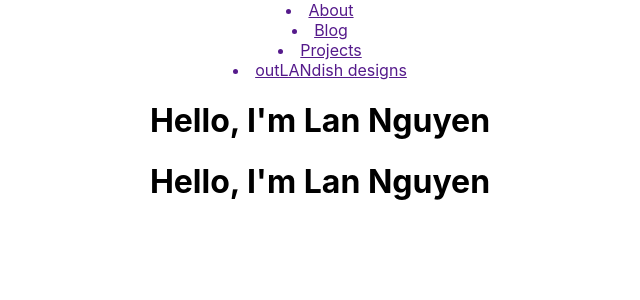
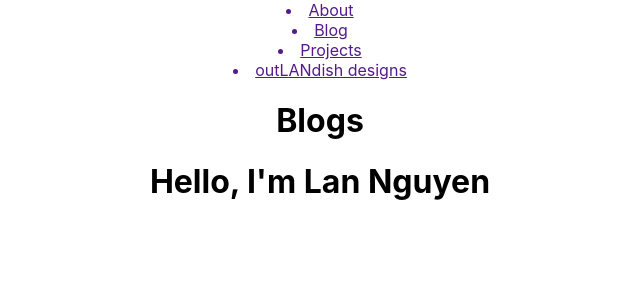
Before and after one commit to nguyenlan13/portfolio, a React (Create React App) app: page /blogs in a window 1280 px wide. Shown: the top 300 px of the page, without its empty margins (320-960 px from the left). Built offline with nearby package versions, Linux system fonts and the light colour scheme.

Commit message:
change page title

```diff
--- a/src/Components/Blogs/Blog.js
+++ b/src/Components/Blogs/Blog.js
@@ -3,7 +3,7 @@ import React from "react";
 function Blog() {
   return (
     <div>
-      <h1>Hello, I'm Lan Nguyen</h1>
+      <h1>Blogs</h1>
     </div>
   );
 }
```
